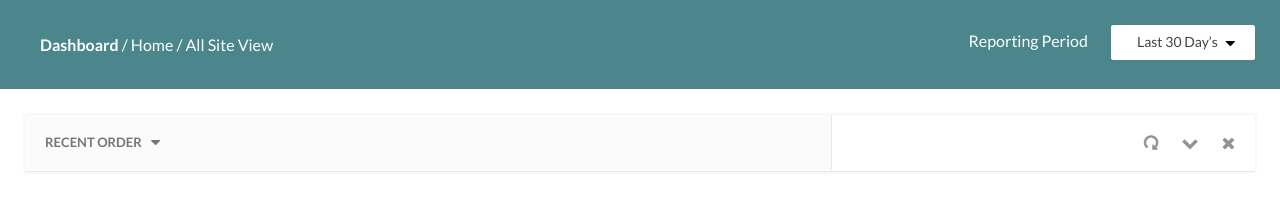
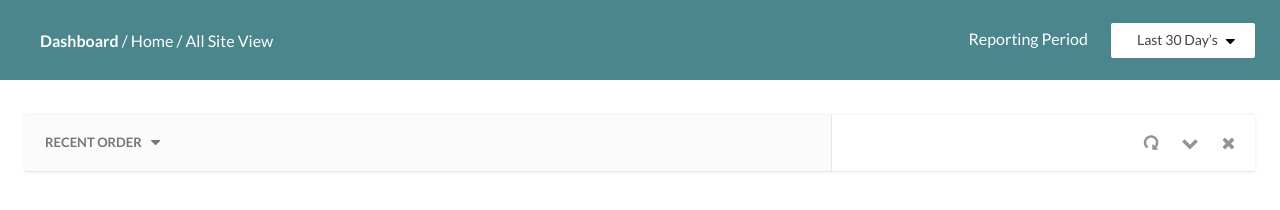
Before and after one commit to HomaX1/testDidersidoMobile, a website: page index.html in a window 1280 px wide. Drawn offline with Linux system fonts and the light colour scheme.

Commit message:
some changes

```diff
--- a/index.html
+++ b/index.html
@@ -10,7 +10,11 @@
 <body>
 
 <header class="topbar">
-    <p class="path"><span class="path_weight">Dashboard</span> / Home / All Site View</p>
+    <div class="path">
+        <a class="path__item path__item_weight" href="#">Dashboard</a>
+        <a class="path__item" href="#">/ Home </a>
+        <a class="path__item" href="#">/ All Site View</a>
+    </div>
     <div class="period">
         <span class="period__text">Reporting Period</span>
         <div class="choose">
@@ -20,7 +24,6 @@
             </select>
         </div>
     </div>
-    <div class="clear"></div>
 </header>
 
 <main class="main">
@@ -37,7 +40,6 @@
                 <i class="order-icons__item fa fa-chevron-down" aria-hidden="true"></i>
                 <i class="order-icons__item fa fa-times" aria-hidden="true"></i>
             </div>
-            <div class="clear"></div>
         </div>
     </div>
 </main>
--- a/scss/base/common.scss
+++ b/scss/base/common.scss
@@ -6,3 +6,7 @@ p, h1, h2, h3, h4 {
   margin-top: 0;
   margin-bottom: 0;
 }
+
+a {
+  text-decoration: none;
+}
--- a/scss/modules/content/content.scss
+++ b/scss/modules/content/content.scss
@@ -1,17 +1,19 @@
 .main {
   background-color: $WHITE;
+  position: relative;
+  top: 115px;
 }
 
 .content {
   box-shadow: 0 0 1px 2px rgba(245,245,246,0.75);
   border-radius: 3px;
-  position: relative;
-  top: 115px;
   margin-left: 25px;
   margin-right: 25px;
 }
 
 .order {
+  display: flex;
+  justify-content: space-between;
   border-bottom: 1px solid $MERCURY;
 }
 
@@ -20,7 +22,6 @@
   background-color: $ALABASTER;
   position: relative;
   border-right: 1px solid $MERCURY;
-  float: left;
 
   &__select {
     text-transform: uppercase;
@@ -41,7 +42,6 @@
 
 .order-icons {
   color: $DUSTYGRAY;
-  float: right;
   line-height: 56px;
 
   &__item {
--- a/scss/modules/topbar/topbar.scss
+++ b/scss/modules/topbar/topbar.scss
@@ -1,26 +1,31 @@
 .topbar {
   width: 100%;
+  height: 80px;
   position: fixed;
+  display: flex;
+  justify-content: space-between;
+  align-items: center;
   background-color: $SMALTBLUE;
 }
 
 .path {
+  margin-left: 40px;
+
+  &__item {
     text-transform: capitalize;
-  float: left;
     font-size: 16px;
     font-weight: 400;
     color: $WHITE;
-  margin: 35px 0 35px 40px;
 
     &_weight {
       font-weight: 700;
     }
   }
+}
 
 .period {
-  float: right;
   font-weight: 400;
-  margin: 25px 25px 28px 0;
+  margin-right: 25px;
 
   &__text {
     font-size: 16px;
@@ -63,7 +68,3 @@
     outline: none;
   }
 }
-
-.clear {
-  clear: both;
-}
```
Also changed, not shown: css/main.min.css. Lines whose indentation alone changed are shown as unchanged.
